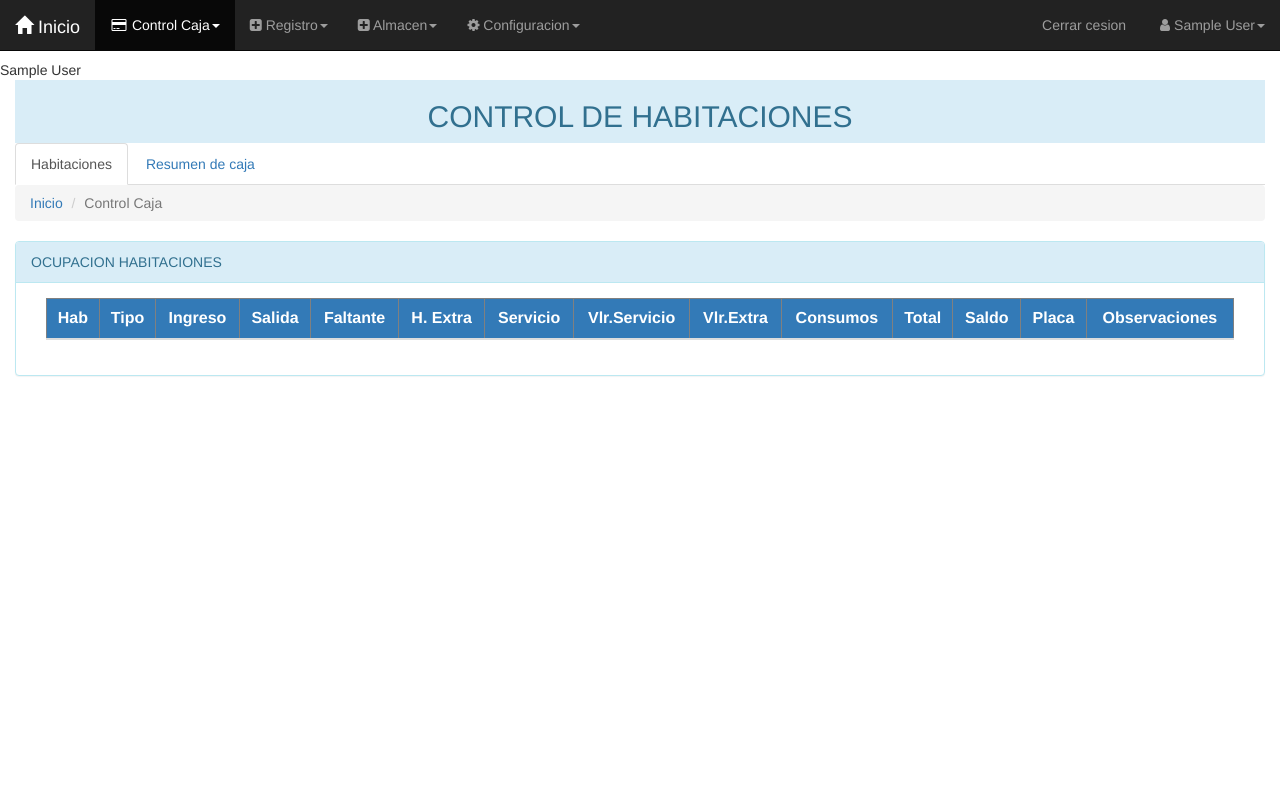
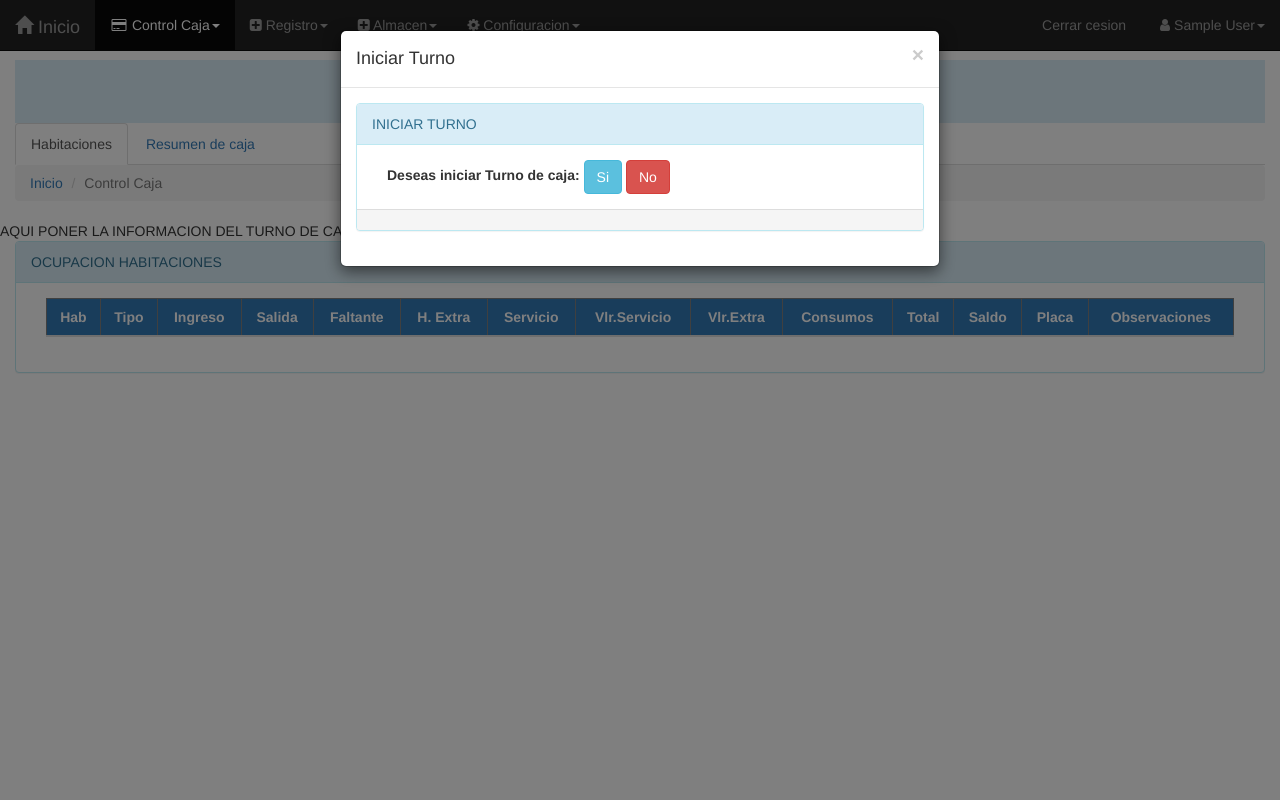
Before and after one commit to mseidelq/SIM-2.0, a PHP site: page /pages/principal.php in a window 1280 px wide. Run offline with PHP 8.4, Linux system fonts and the light colour scheme; the visitor is signed in with stand-in values (Sample User, id 1); lists and menus that the app fills with data are empty; some libraries are stand-ins or nearby versions.

Commit message:
Inicia sesion, y avisa que fue exitoso

```diff
--- a/pages/jquery/controlHabitaciones.js
+++ b/pages/jquery/controlHabitaciones.js
@@ -1,26 +1,53 @@
 $(document).ready(function () {
 
-
-	$("#modalIniciarTurno").modal();
+	$("#modal_IniciarTurno").modal();
 
 
 });
 
-$("#modalIniciarTurno").on("show.bs.modal", function () {
+$("#modal_IniciarTurno").on("show.bs.modal", function () {
 	// HACER QUE CARGUE LOS DATOS DE LOS TURNOS SI LO ENCUENTRA
 	//SI NO LO ENCUENTRA DARLE LA OPCION DE INICARLO
-	if(turno_usuario.length){
-			$("#tablaTurnosAbiertos").append("<td>"+turno_usuario[0].fecha_inicio.substr(0,10)+"</td>");
-			$("#tablaTurnosAbiertos").append("<td>"+turno_usuario[0].fecha_inicio.substr(11,12)+"</td>");
-			$("#tablaTurnosAbiertos").append("<td><button>Continuar</button></td>");
+	if(turno_usuario!="NO"){
+			$("#div_TurnoIniciado").show();
+			$("#tabla_TurnosAbiertos").append("<td align='center'>"+turno_usuario[0].fecha_inicio.substr(0,10)+"</td>");
+			$("#tabla_TurnosAbiertos").append("<td align='center'>"+turno_usuario[0].fecha_inicio.substr(11,12)+"</td>");
+			$("#tabla_TurnosAbiertos").append("<td align='center'><button  data-dismiss='modal' type='button' class='btn btn-success btnHabitacion'>Continuar</button></td>");
+			// CREAR EN $_SESSION EL TURNO Y LA FECHA
 	}
+	else {
+			$("#div_IniciarTurno").show();
+	}
+});
 
+$("#btn_IniciarTurno").click(function() {
+	var resultado = iniciar_turno();
+	if(resultado.turno_id){
+		alert("Turno iniciado exitosamente el turno el dia: "+resultado.fecha_hora_inicio.substr(0,10)+ "	a la hora: "+resultado.fecha_hora_inicio.substr(11,12));
+
+		$("#modal_IniciarTurno .close").click();
+	}
 });
+
+// FUNCION PARA INICIAR TURNO DE CAJA
+function iniciar_turno() {
+	var resultado;
+	$.ajax({
+	  type: 'POST',
+	  url: "sql/manejoTurnos.php",
+	  data: {'iniciar_turno':'iniciar'},
+	  success: function(data){
+				resultado = JSON.parse(data);
+		},
+	  async:false
+	});
+	return resultado;
+}
 
 function verficiar_Turnos(){
   var turno;
   $.ajax({
-	  type: 'GET',
+	  type: 'POST',
 	  url: "sql/manejoTurnos.php",
 	  data: {'turnos':'consultar'},
 	  success: function(data){
--- a/pages/jquery/login.js
+++ b/pages/jquery/login.js
@@ -8,7 +8,7 @@ $(document).ready(function(){
       var con = $("#input_contrasena").val();
 
       $.ajax({
-    	  type: 'GET',
+    	  type: 'POST',
     	  url: "pages/sql/login.php",
     	  data: {'usr':usr, 'contrasena':con},
     	  success: function(data){
--- a/pages/modales/modales.php
+++ b/pages/modales/modales.php
@@ -1,6 +1,6 @@
 	<!-- MODAL INICAR TURNO-->
 
-	<div class="modal fade fixed-top" id="modalIniciarTurno" role="dialog">
+	<div class="modal fade fixed-top" id="modal_IniciarTurno" role="dialog">
 		<div class="modal-dialog">
 
 	  <!-- Modal content-->
@@ -11,7 +11,7 @@
 				</div>
 				<div class="modal-body">
 					<div class="container-fluid">
-						<div class="row">
+						<div class="row"  id="div_TurnoIniciado" hidden>
 
 							<div class="panel panel-info">
 								  <div class="panel-heading">TURNOS INICIADOS</div>
@@ -20,11 +20,11 @@
 									<div class="col-lg-12">
 										<div class="table-responsive">
 
-											<table id="tablaTurnosAbiertos" class="table-hover display table" style="width:100%" border>
+											<table id="tabla_TurnosAbiertos" class="table-hover display table" style="width:100%" border>
 												<thead class="bg-primary">
 												<tr>
-													<th >Fecha</th>
-													<th >Hora</th>
+													<th >Fecha Inicio</th>
+													<th >Hora Inicio</th>
 													<th >Accion</th>
 												</tr>
 												</thead>
@@ -48,7 +48,7 @@
 						</div>
 
 						<!-- INICIAR TURNO -->
-						<div class="row">
+						<div class="row"  id="div_IniciarTurno" hidden>
 
 							<div class="panel panel-info">
 								  <div class="panel-heading">INICIAR TURNO</div>
--- a/pages/principal.php
+++ b/pages/principal.php
@@ -3,7 +3,7 @@ error_reporting(E_ERROR | E_WARNING | E_PARSE);
 session_start();
 if(isset($_SESSION['cedula'])){
 		$sesion = $_SESSION;
-		echo $sesion['nombres'];
+		//echo $sesion['nombres'];
 }
 else {
 	header('Location: ../index.php');
@@ -66,7 +66,7 @@ include("modales/modales.php");
        		<div class="row">
 
 
-				<!-- PANEL PARA PRECIOS DE LA LISTA -->
+				AQUI PONER LA INFORMACION DEL TURNO DE CAJA INICIADO
 				<div class="col-lg-12 col-md-6">
 					<div class="panel panel-info">
 					  <div class="panel-heading">OCUPACION HABITACIONES</div>
--- a/pages/sql/manejoTurnos.php
+++ b/pages/sql/manejoTurnos.php
@@ -6,8 +6,44 @@ $username = "usuariosim";
 $password = "";
 $dbname = "sim";
 
+//EMPEZAR TURNO
+if(isset($_POST["iniciar_turno"])){
+  $usuario_id = $_SESSION['usuario_id'];
+  $conexion = mysqli_connect($servername,$username,$password, $dbname);
+  $comando = "CALL p_i_inicar_turno($usuario_id)";
 
-if(isset($_GET["turnos"])){
+  if (!$conexion) {
+    die("Connection failed: " . mysqli_connect_error());
+  }
+  else{
+    // RESULTADO DEL COMANDO
+    $resultado = mysqli_query($conexion, $comando);
+    $datos = array();
+
+    if($resultado)
+    {
+      while($row = mysqli_fetch_assoc($resultado))
+         $datos = $row;
+
+      if(!$datos){
+        $datos = "NO";
+      }
+      else{
+        $_SESSION['turno_activo'] = $datos['turno_id'];
+        $_SESSION['fecha_hora_inicio'] = $datos['fecha_hora_inicio'];
+      }
+      echo json_encode($datos);
+    }
+    else{
+      $datos = "error";
+      echo json_encode($datos);
+    }
+    mysqli_close($conexion);
+  }
+}
+
+// CONSULTAR TURNOS
+if(isset($_POST["turnos"])){
   $usuario_id = $_SESSION['usuario_id'];
   $conexion = mysqli_connect($servername,$username,$password, $dbname);
   $comando = "CALL p_s_consultar_turnos($usuario_id)";
@@ -15,6 +51,7 @@ if(isset($_GET["turnos"])){
   if (!$conexion) {
     die("Connection failed: " . mysqli_connect_error());
   }
+  else{
     // RESULTADO DEL COMANDO
     $resultado = mysqli_query($conexion, $comando);
     $datos = array();
@@ -33,5 +70,8 @@ if(isset($_GET["turnos"])){
       $datos = "error";
       echo json_encode($datos);
     }
+    mysqli_close($conexion);
   }
+}
+
 ?>
```
Also changed, not shown: pages/sql/login.php (+4 -3 lines). Lines whose indentation alone changed are shown as unchanged.
